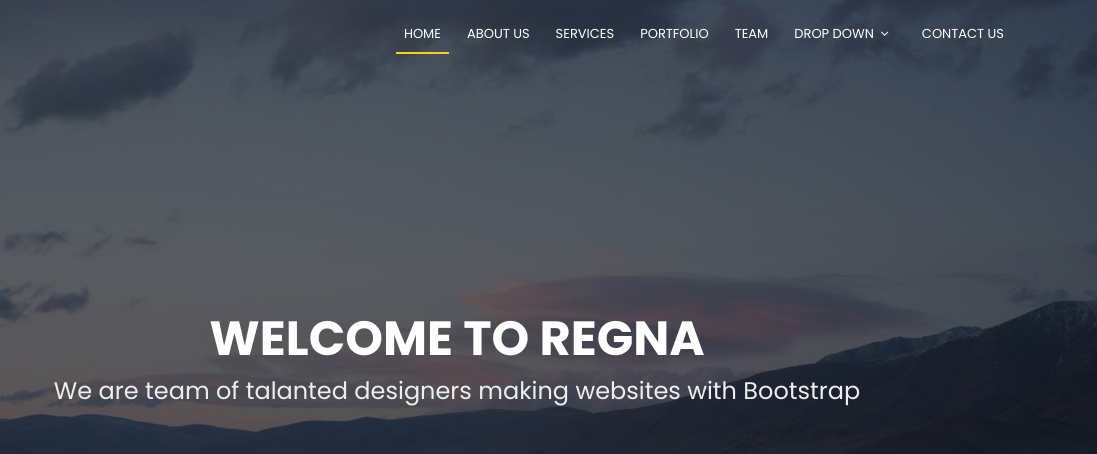
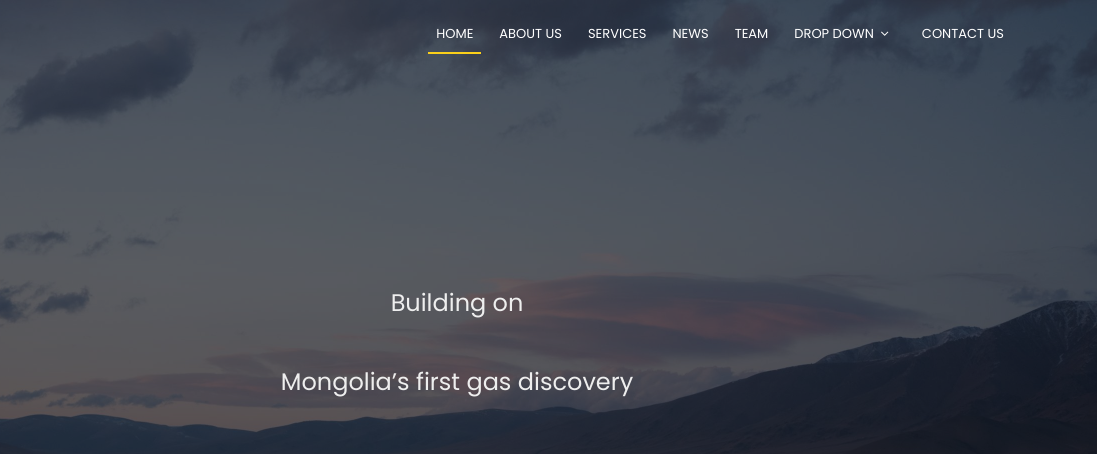
Before and after one commit to temugen616/Telmen-energy-website-github, a plain HTML site: page index.html in a window 1280 px wide. Shown: the top 454 px of the page, 183-1280 px from the left. Drawn offline with nearby package versions, Linux system fonts and the light colour scheme.

Commit message:
Update index.html

```diff
--- a/index.html
+++ b/index.html
@@ -51,7 +51,7 @@
           <li class="menu-active"><a href="#hero">Home</a></li>
           <li><a href="#about">About Us</a></li>
           <li><a href="#services">Services</a></li>
-          <li><a href="#portfolio">Portfolio</a></li>
+          <li><a href="#portfolio">News</a></li>
           <li><a href="#team">Team</a></li>
           <li class="menu-has-children"><a href="">Drop Down</a>
             <ul>
@@ -81,8 +81,8 @@
   ============================-->
   <section id="hero">
     <div class="hero-container">
-      <h1>Welcome to Regna</h1>
-      <h2>We are team of talanted designers making websites with Bootstrap</h2>
+      <h2>Building on</h2>
+      <h2>Mongolia’s first gas discovery</h2>
       <a href="#about" class="btn-get-started">Get Started</a>
     </div>
   </section><!-- #hero -->
@@ -117,7 +117,7 @@
 
             <div class="icon-box wow fadeInUp" data-wow-delay="0.4s">
               <div class="icon"><i class="fa fa-bar-chart"></i></div>
-              <h4 class="title"><a href="">Dolor Sitema</a></h4>
+              <!-- <h4 class="title"><a href="">Dolor Sitema</a></h4> -->
               <p class="description">Minim veniam, quis nostrud exercitation ullamco laboris nisi ut aliquip ex ea commodo consequat tarad limino ata</p>
             </div>
 
```
